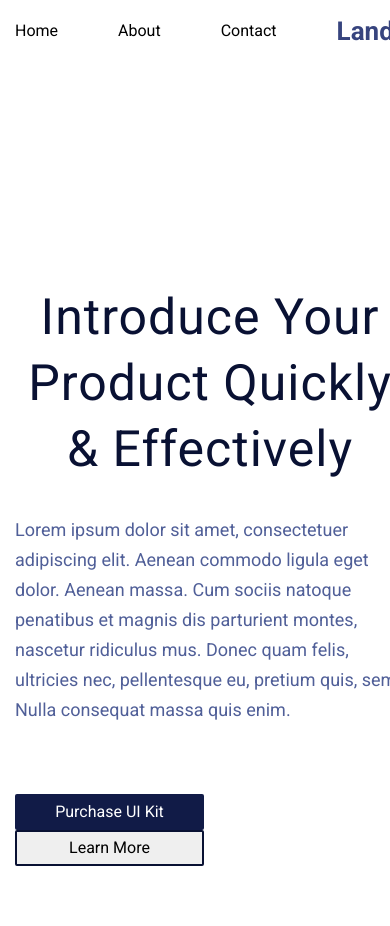
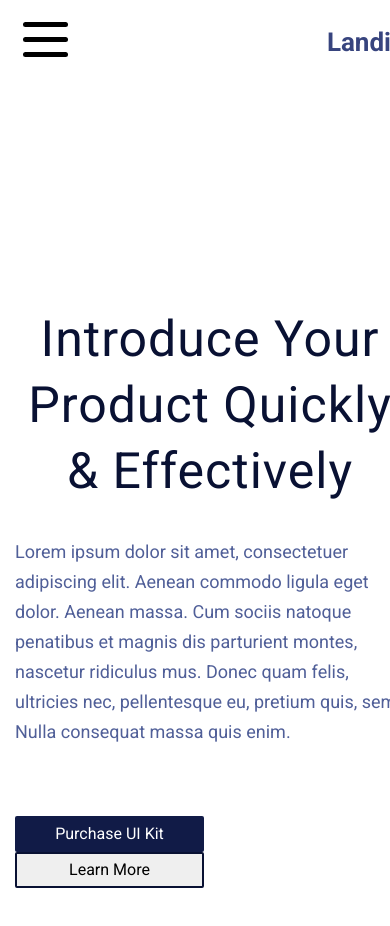
Before and after one commit to Raider37/Adaptiv, a plain HTML site: page index.html in a window 390 px wide. Shown: the top 926 px of the page. Drawn offline with Linux system fonts and the light colour scheme.

Commit message:
Add files via upload

```diff
--- a/css/style.scss
+++ b/css/style.scss
@@ -5,6 +5,8 @@
     font-style: normal;
     outline: 0;
 }
+
+
 
 header{
     padding-top: 12px;
@@ -106,29 +108,75 @@ header{
 }
 
 @media screen and (max-width: 767px) {
+
 	.container {
 		width: 540px;
     }
-    .header__nav{
-        .header__menu{
-            margin-right: auto;
+
+    header .container .header__nav .logo {
+        margin-right: 0;
+    }
+
+    header .container .header__nav .header__menu {
+        display: none;
+    }
+
+    header .container .header__nav .buy {
+        display: none;
+    }
+
+    main{
+        display: table-cell;
+        vertical-align: middle;
+        .burger{
+            width: 60px;
+            height: 60px;
+            display: block;
+            margin: auto;
+            overflow: hidden;
+            cursor: pointer;
+            position: relative;
         }
-        .header__menu{
-            margin: 0 auto;
-            .page{
-                margin: 0 auto;
-            }
-        }
-        .header__menu:last-child{
-            margin-right: 0;
-        }
-        .logo{
-            margin-left: auto;
-            margin-right: 0;
-        }
-        .buy{
-            display: none;
-        }
+    }
+      .burger > span{
+        display: block;
+        position: relative;
+        width: 45px;
+        height: 5px;
+        margin: 10px auto;
+        background-color: black;
+        border-radius: 10px;
+    }
+
+      .burger > span#sp1{
+        transition: all .3s .5s;
+    }
+
+      .burger > span#sp2{
+        transition: all .3s .3s;
+    }
+
+      .burger > span#sp3{
+        transition: all .3s .1s;
+    }
+
+      .burger.active > span#sp1{
+        width: 50px;
+        height: 50px;
+        margin: 10px auto;
+        transition: all .3s .1s;
+    }
+
+      .burger.active > span#sp2{
+        background-color: white;
+        transform: translateY(-38px) rotateZ(45deg);
+        transition: all .3s .3s;
+    }
+
+      .burger.active > span#sp3{
+        background-color: white;
+        transform: translateY(-53px) rotateZ(-45deg);
+        transition: all .3s .5s;
     }
 }
 
@@ -136,21 +184,6 @@ header{
 	.container {
 		width: 100%;
 		padding: 0 15px;
-        .header__nav{
-            .header__menu{
-                margin: 0 auto;
-                .page{
-                    margin-right: 0;
-                }
-            }
-            .logo{
-                margin-left: auto;
-                margin-right: 0;
-            }
-            .buy{
-                display: none;
-            }
-        }
     }
     .header__content{
         .content__info{
--- a/index.html
+++ b/index.html
@@ -13,6 +13,13 @@
     <header>
         <div class="container">
             <div class="header__nav" id="headerNav">
+                <main>
+                    <div id="burger" class="burger">
+                        <span id="sp1"></span>
+                        <span id="sp2"></span>
+                        <span id="sp3"></span>
+                    </div>
+                </main>
                 <ul class="header__menu">
                     <li class="page">Home</li>
                     <li class="page">About</li>
@@ -39,5 +46,9 @@
             </div>
         </div>
     </header>
+
+
+
+    <script src="../Adaptiv/js/script.js"></script>
 </body>
 </html>
--- /dev/null
+++ b/js/script.js
@@ -0,0 +1,12 @@
+let burger = "";
+document.addEventListener("DOMContentLoaded", function() {
+  burger = document.getElementById('burger')
+  burger.onclick = toggleBurger
+});
+function toggleBurger() {
+  if(burger.classList.contains("active")){
+    burger.classList.remove("active");
+  }else{
+    burger.classList += " active";
+  }
+}
```
Also changed, not shown: css/style.css, 1 other file.
